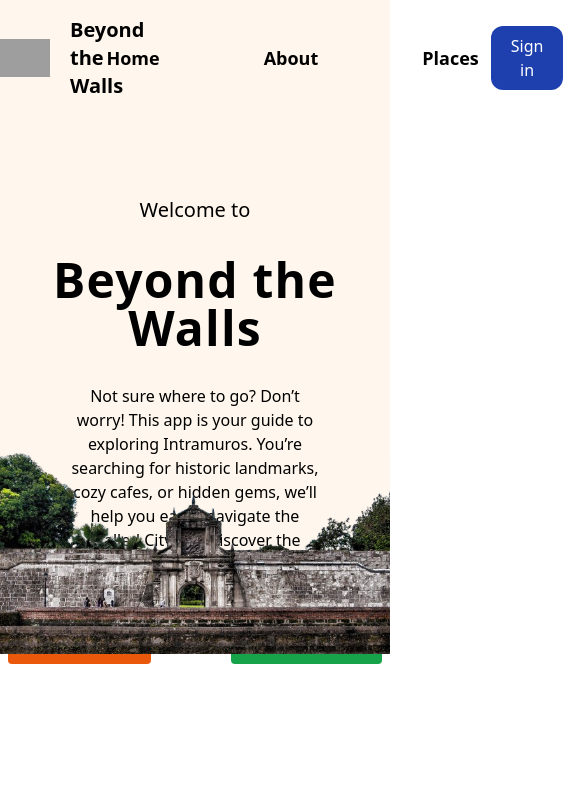
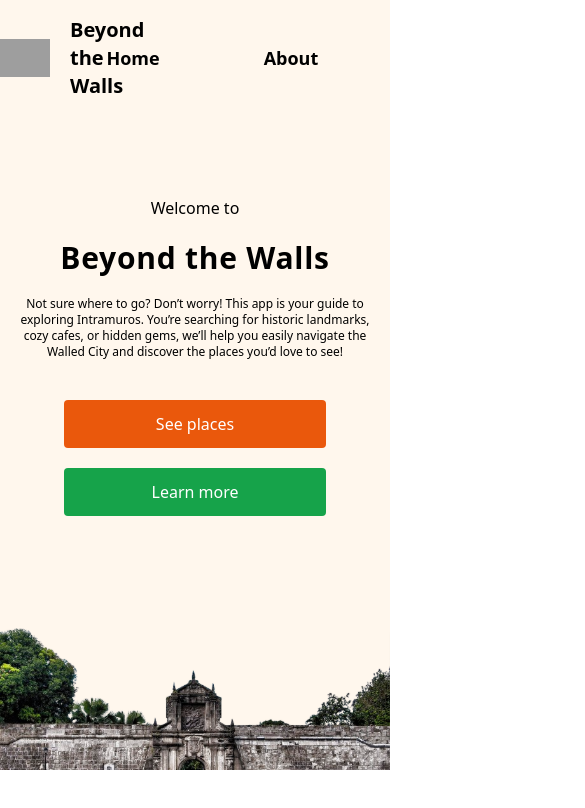
Before and after one commit to IEMDomain04/Beyond-The-Walls, a Next.js app: page / in a window 390 px wide. Shown: the top 808 px of the page, 585 px wide, since content can reach past the window. Built offline with nearby package versions, Linux system fonts and the light colour scheme; grey boxes are pictures that could not be loaded.

Commit message:
Homepage responsive

```diff
--- a/src/app/page.tsx
+++ b/src/app/page.tsx
@@ -5,7 +5,7 @@ import Image from "next/image";
 export default function Home() {
   return (
     <>
-      <div className="bg-orange-50">
+      <div className="bg-orange-50 overflow-x-hidden">
         <Navbar />
         <Homepage />
       </div>
--- a/src/components/Home.tsx
+++ b/src/components/Home.tsx
@@ -1,19 +1,21 @@
 export default function Homepage() {
     return (
-        <main className="mt-20">
-            <div className="text-center justify-items-center space-y-8 mb-10">
-                <h2 className="text-xl">Welcome to</h2>
-                <h1 className="text-5xl font-bold tracking-wide">Beyond the Walls</h1>
-                <p className="w-8/12">Not sure where to go? Don’t worry! This app is your guide to exploring Intramuros. You’re searching for historic landmarks, cozy cafes, or hidden gems, we’ll help you easily navigate the Walled City and discover the places you’d love to see!</p>
-            </div>
+        <>
+            <main className="mt-20">
+                <div className="text-center justify-items-center space-y-8 mb-10 max-sm:space-y-5">
+                    <h2 className="text-xl max-sm:text-base">Welcome to</h2>
+                    <h1 className="text-5xl font-bold tracking-wide max-sm:text-3xl">Beyond the Walls</h1>
+                    <p className="w-6/12 max-sm:text-xs max-sm:w-11/12">Not sure where to go? Don’t worry! This app is your guide to exploring Intramuros. You’re searching for historic landmarks, cozy cafes, or hidden gems, we’ll help you easily navigate the Walled City and discover the places you’d love to see!</p>
+                </div>
 
-            {/* Add pointer and hover */}
-            <div className="flex justify-center space-x-20">
-                <button className="py-3 px-8 text-white rounded bg-orange-600" type="button">See places</button>
-                <button className="py-3 px-8 text-white rounded bg-green-600" type="button">Learn more</button>
-            </div>
+                {/* Buttons */}
+                <div className="flex justify-center space-x-20 max-sm:flex-col max-sm:px-16 max-sm:space-y-5 max-sm:space-x-0">
+                    <button className="py-3 px-8 text-white rounded cursor-pointer duration-300 bg-orange-600 hover:bg-orange-800 max-sm:" type="button">See places</button>
+                    <button className="py-3 px-8 text-white rounded cursor-pointer duration-300 bg-green-600 hover:bg-green-800 max-sm:" type="button">Learn more</button>
+                </div>
 
-            <img className='bottom-0 -mt-60' src="/assets/fort-santiago-bg.svg" alt="Fort Santiago" />
-        </main>
+                <img className='bottom-0 mt-28 w-full' src="/assets/fort-santiago-bg.svg" alt="Fort Santiago" />
+            </main>
+        </>
     )
 }
```
Also changed, not shown: public/assets/fort-santiago-bg.svg.
